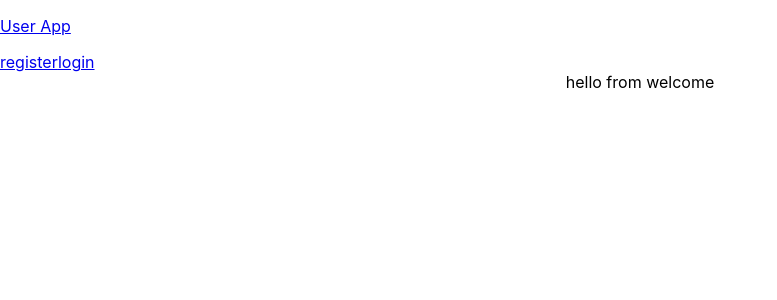
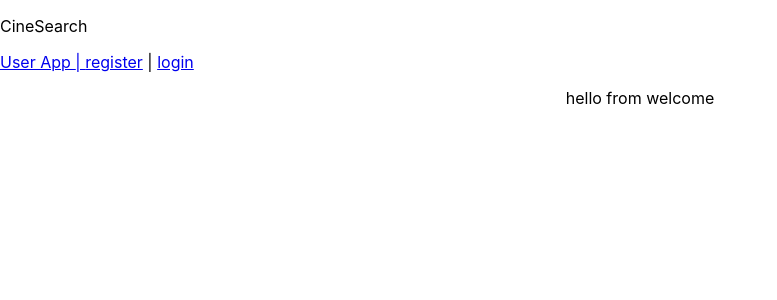
Before and after one commit to mylesw27/cinesearch, a React (Create React App) app: page / in a window 1280 px wide. Shown: the top 300 px of the page, without its empty margins (0-777 px from the left). Built offline with nearby package versions, Linux system fonts and the light colour scheme.

Commit message:
starting on header and footer

```diff
--- a/src/App.css
+++ b/src/App.css
@@ -36,3 +36,9 @@
     transform: rotate(360deg);
   }
 }
+
+.Header {
+  display: block;
+  justify-content: space-between;
+  align-items: center;
+}
--- a/src/App.js
+++ b/src/App.js
@@ -11,6 +11,8 @@ import Welcome from './components/pages/Welcome'
 import Navbar from './components/Navbar'
 import './App.css'
 import jwt_decode from 'jwt-decode'
+import Header from './partials/Header'
+import Footer from './partials/Footer'
 
 function App() {
 	// the currently logged in user will be stored up here in state
@@ -42,10 +44,7 @@ function App() {
 	return (
 		<Router>
 			<header>
-				<Navbar
-					currentUser={currentUser}
-					handleLogout={handleLogout}
-				/>
+				<Header />
 			</header>
 
 			<div className="App">
--- a/src/components/Navbar.jsx
+++ b/src/components/Navbar.jsx
@@ -19,7 +19,7 @@ export default function Navbar({ currentUser, handleLogout }) {
 			{/* if the user is not logged in... */}
 			<Link to="/register">
 				register
-			</Link>
+			</Link> {" | "}
 
 			<Link to="/login">
 				login
@@ -28,13 +28,12 @@ export default function Navbar({ currentUser, handleLogout }) {
 	)
 
 	return (
-		<nav>
-			{/* user always sees this section */}
-			<Link to="/">
-				<p>User App</p>
-			</Link>
-
-			{currentUser ? loggedIn : loggedOut}
-		</nav>
+			<div className="nav">
+				{/* user always sees this section */}
+				<Link to="/">
+					User App {" | "}
+				</Link>
+				{currentUser ? loggedIn : loggedOut}
+			</div>
 	)
 }
--- /dev/null
+++ b/src/partials/Footer.jsx
@@ -0,0 +1,13 @@
+import React from "react"
+
+
+export default function Footer() {
+    return (
+        <footer>
+            <a href="github.com">Dakota Campbell</a>
+            <a href="github.com">Juan </a>
+            <a href="github.com">Anthony</a>
+            <a href="github.com">Myles</a>
+        </footer>
+    )
+}
--- /dev/null
+++ b/src/partials/Header.jsx
@@ -0,0 +1,12 @@
+import React from "react"
+import Navbar from "../components/Navbar"
+
+export default function Header () {
+    return(
+        <div className= "header">
+            <p>CineSearch</p>
+            <p><Navbar /></p>
+        </div>
+    )
+
+}
```
Also changed, not shown: 1 other file (tests, documents, lock files or other folders).
